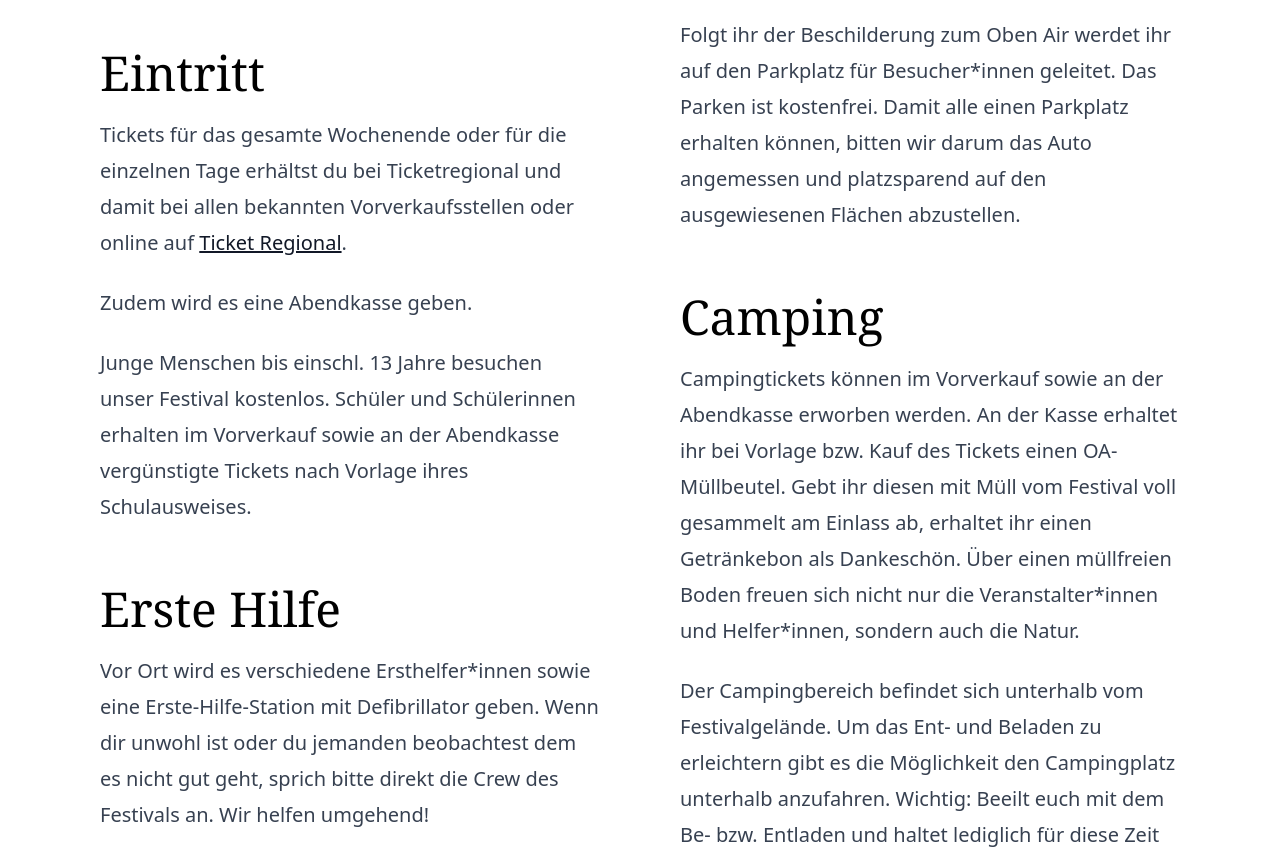
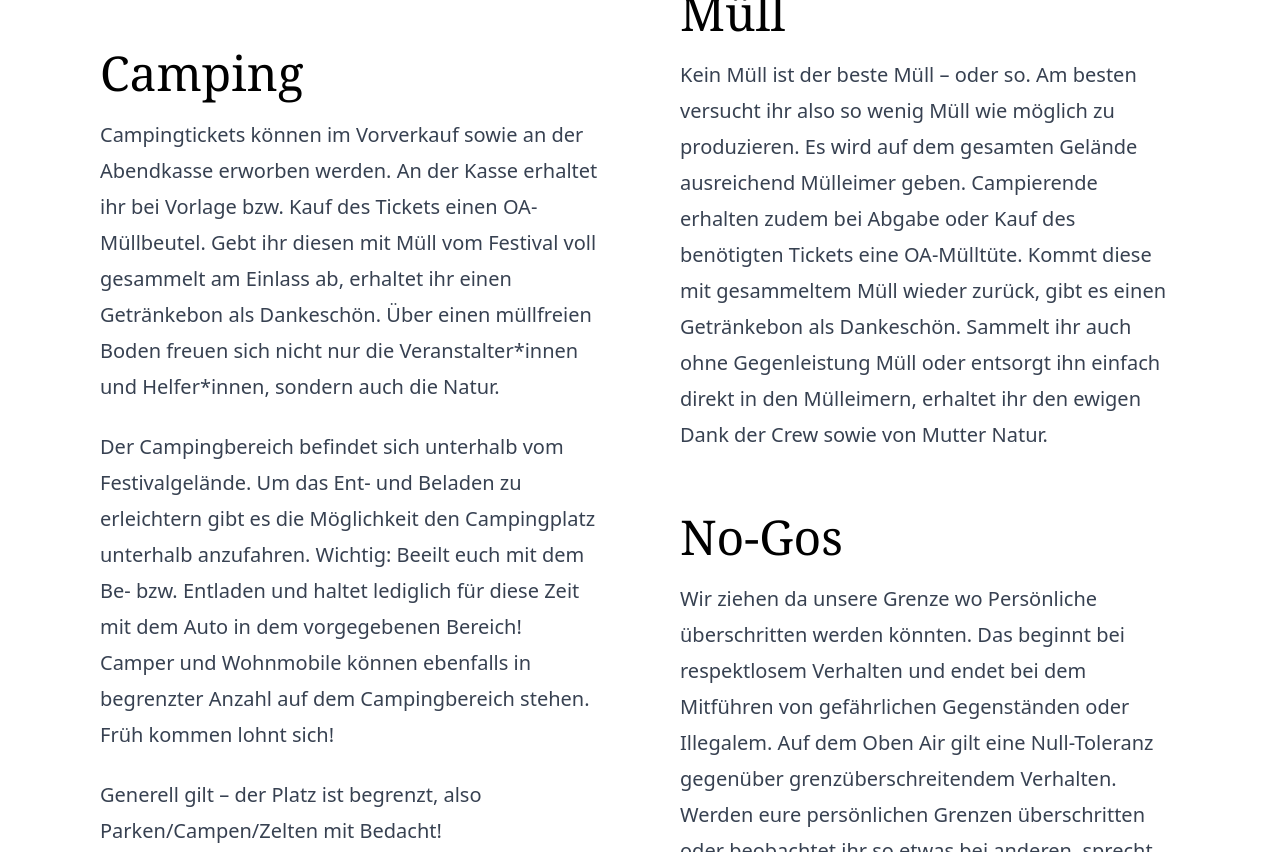
Before and after one commit to oben-unten/obenair-web, a Gatsby site: page /info in a window 1280 px wide. Shown: the part 1619-2471 px from the top of the page. Built offline with nearby package versions, Linux system fonts and the light colour scheme; Gatsby itself is replaced by a stand-in of ours.

Commit message:
Update info.jsx

```diff
--- a/src/pages/info.jsx
+++ b/src/pages/info.jsx
@@ -22,7 +22,7 @@ export default Info;
 
 export const pageQuery = graphql`
   query Info {
-    allFile(filter: {sourceInstanceName: {eq: "info"}}) {
+    allFile(filter: {sourceInstanceName: {eq: "info"}}, sort: { fields: [childMarkdownRemark___frontmatter___title], order: ASC }) {
       edges {
         node {
           childMarkdownRemark {
```
